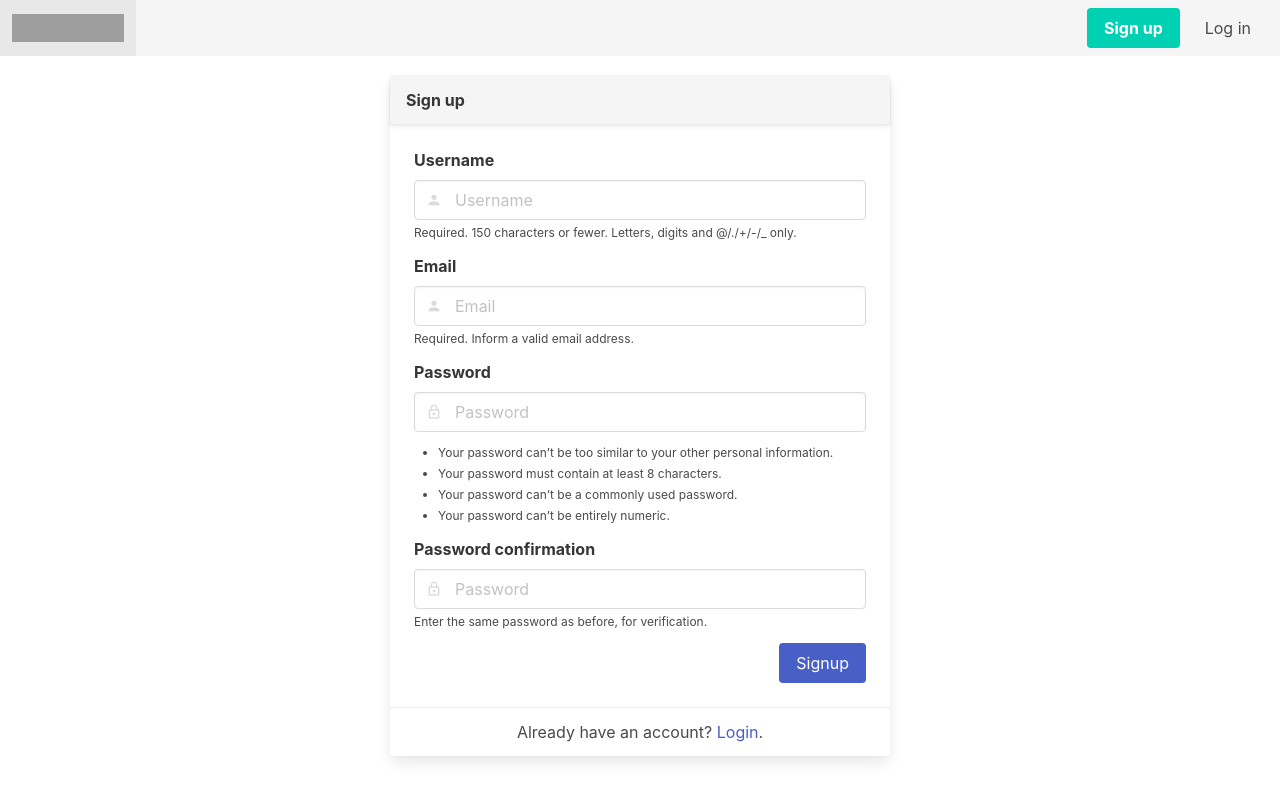
After one commit to Eskimon/fs-travelbook, a Django app: page /user/signup in a window 1280 px wide. The commit adds this page. Run offline with Django 3.2, Linux system fonts and the light colour scheme; style sheets or scripts are compiled from the project's sources; some libraries are stand-ins or nearby versions; grey boxes are pictures that could not be loaded.

Commit message:
Login and signup forms

```diff
--- a/myuser/urls.py
+++ b/myuser/urls.py
@@ -6,6 +6,8 @@ app_name = "myuser"
 
 
 urlpatterns = [
-    # path("", views.homepage, name="homepage"),
-    path("register", views.register, name="register")
+    path("signup", views.signup, name="signup"),
+    path("login", views.login_view, name="login"),
+    path("logout", views.logout_view, name="logout"),
+    path("testing", views.testing, name="testing"),
 ]
--- a/myuser/views.py
+++ b/myuser/views.py
@@ -1,10 +1,12 @@
-from django.contrib.auth import authenticate, login
+from django.contrib import messages
+from django.contrib.auth import authenticate, login, logout
+from django.contrib.auth.forms import AuthenticationForm
 from django.shortcuts import redirect, render
 
 from .forms import NewUserForm
 
 
-def register(request):
+def signup(request):
     if request.method == "POST":
         form = NewUserForm(request.POST)
         if form.is_valid():
@@ -16,4 +18,35 @@ def register(request):
             return redirect("home")
     else:
         form = NewUserForm()
-    return render(request, "signup.html", {"form": form})
+    return render(request, "myuser/signup.html", {"form": form})
+
+
+def login_view(request):
+    if request.method == "POST":
+        form = AuthenticationForm(request, data=request.POST)
+        if form.is_valid():
+            username = form.cleaned_data.get("username")
+            password = form.cleaned_data.get("password")
+            user = authenticate(username=username, password=password)
+            if user is not None:
+                login(request, user)
+                messages.info(request, f"You are now logged in as {username}.")
+                return redirect("home")
+            else:
+                messages.error(request, "Invalid username or password.")
+        else:
+            print("form not valid")
+            messages.error(request, "Invalid username or password.")
+    else:
+        form = AuthenticationForm()
+    return render(request, "myuser/login.html", {"form": form})
+
+
+def logout_view(request):
+    logout(request)
+    return redirect("home")
+
+
+def testing(request):
+    messages.error(request, "Blabla some tests.")
+    return render(request, "base.html")
--- a/templates/base.html
+++ b/templates/base.html
@@ -1,6 +1,9 @@
+{% load static %}
+
 <!doctype html>
 
 <html lang="en">
+
 <head>
   <meta charset="utf-8">
   <meta name="viewport" content="width=device-width, initial-scale=1">
@@ -8,7 +11,7 @@
   <title>{% block title %}{% endblock %}</title>
   <meta name="description" content="{% block description %}{% endblock %}">
   <meta name="author" content="{% block author %}{% endblock %}">
-<!--
+  <!--
   <meta property="og:title" content="A Basic HTML5 Template">
   <meta property="og:type" content="website">
   <meta property="og:url" content="https://www.sitepoint.com/a-basic-html5-template/">
@@ -19,13 +22,75 @@
   <link rel="icon" href="/favicon.svg" type="image/svg+xml">
   <link rel="apple-touch-icon" href="/apple-touch-icon.png">
 
-  <link rel="stylesheet" href="css/styles.css?v=1.0">
+  <link rel="stylesheet" href="{% static 'css/mystyles.css' %}">
+
+  <link rel="stylesheet" href="//cdn.materialdesignicons.com/5.4.55/css/materialdesignicons.min.css">
   {% block head_js %}{% endblock %}
 </head>
 
 <body>
+  <!-- The navbar -->
+  <nav class="navbar is-light" role="navigation" aria-label="main navigation">
+    <div class="navbar-brand">
+      <a class="navbar-item" href="/">
+        <img src="https://bulma.io/images/bulma-logo.png" width="112" height="28">
+      </a>
+
+      <a role="button" class="navbar-burger" aria-label="menu" aria-expanded="false" data-target="navbarBasicExample">
+        <span aria-hidden="true"></span>
+        <span aria-hidden="true"></span>
+        <span aria-hidden="true"></span>
+      </a>
+    </div>
+
+    <div id="navbarBasicExample" class="navbar-menu">
+      {% if user.is_authenticated %}
+      <div class="navbar-start">
+        <a class="navbar-item is-tab">
+          Map
+        </a>
+
+        <a class="navbar-item is-tab">
+          Flights
+        </a>
+
+        <a class="navbar-item is-tab">
+          Pictures
+        </a>
+      </div>
+      <div class="navbar-end">
+        <div class="navbar-item">
+          <div class="buttons">
+            <a class="button is-light" href="{% url 'myuser:logout' %}">
+              Logout
+            </a>
+          </div>
+        </div>
+      </div>
+      {% else %}
+      <div class="navbar-end">
+        <div class="navbar-item">
+          <div class="buttons">
+            <a class="button is-primary" href="{% url 'myuser:signup' %}">
+              <strong>Sign up</strong>
+            </a>
+            <a class="button is-light" href="{% url 'myuser:login' %}">
+              Log in
+            </a>
+          </div>
+        </div>
+      </div>
+      {% endif %}
+    </div>
+  </nav>
+
+  {% include 'messages.part.html' %}
+
   {% block content %}{% endblock %}
-  <script src="js/scripts.js"></script>
+
+  <script src="{% static 'js/bundle.js' %}"></script>
+
   {% block footer_js %}{% endblock %}
 </body>
+
 </html>
--- /dev/null
+++ b/templates/home.html
@@ -0,0 +1,5 @@
+{% extends 'base.html' %}
+
+{% block content %}
+<h1>Home</h1>
+{% endblock %}
--- /dev/null
+++ b/templates/messages.part.html
@@ -0,0 +1,16 @@
+<!-- Messages from backend -->
+{% if messages %}
+<div class="messages-wrapper">
+  {% for message in messages %}
+  <div class="notification is-light
+    {% if message.level == DEFAULT_MESSAGE_LEVELS.INFO %}is-info{% endif %}
+    {% if message.level == DEFAULT_MESSAGE_LEVELS.SUCCESS %}is-success{% endif %}
+    {% if message.level == DEFAULT_MESSAGE_LEVELS.WARNING %}is-warning{% endif %}
+    {% if message.level == DEFAULT_MESSAGE_LEVELS.ERROR %}is-danger{% endif %}
+  ">
+    <button class="delete"></button>
+    {{ message }}
+  </div>
+  {% endfor %}
+</div>
+{% endif %}
--- /dev/null
+++ b/templates/myuser/signup.html
@@ -0,0 +1,107 @@
+{% extends 'base.html' %}
+
+{% block content %}
+<div class="login-box">
+  <div class="card">
+    <header class="card-header has-background-light">
+      <p class="card-header-title">Sign up</p>
+    </header>
+    <div class="card-content">
+      <div class="content">
+        <form method="post">
+          {% csrf_token %}
+
+          {% if form.non_field_errors %}
+          <p class="help is-danger">{{ form.non_field_errors }}</p>
+          {% endif %}
+
+          <div class="field">
+            <label class="label" for="{{ form.username.id_for_label }}">{{ form.username.label }}</label>
+            <div class="control has-icons-left">
+              <input required class="input" type="text" name="{{ form.username.html_name  }}" id="{{ form.username.id_for_label }}" placeholder="Username" value="{{ form.username.value|default_if_none:"" }}" pattern="[\w.@+-]+">
+              <span class="icon is-small is-left">
+                <i class="mdi mdi-account"></i>
+              </span>
+            </div>
+            {% for error in form.username.errors %}
+            <p class="help is-danger">{{ error }}</p>
+            {% endfor %}
+            <div class="help">{{ form.username.help_text }}</div>
+          </div>
+
+          <div class="field">
+            <label class="label" for="{{ form.email.id_for_label }}">{{ form.email.label }}</label>
+            <div class="control has-icons-left">
+              <input required class="input" type="email" name="{{ form.email.html_name  }}" id="{{ form.email.id_for_label }}" placeholder="Email" value="{{ form.email.value|default_if_none:"" }}">
+              <span class="icon is-small is-left">
+                <i class="mdi mdi-account"></i>
+              </span>
+            </div>
+            {% for error in form.email.errors %}
+            <p class="help is-danger">{{ error }}</p>
+            {% endfor %}
+            <div class="help">{{ form.email.help_text }}</div>
+          </div>
+
+          <div class="field">
+            <label class="label" for="{{ form.password1.id_for_label }}">{{ form.password1.label }}</label>
+            <div class="control has-icons-left">
+              <input required class="input" type="password" name="{{ form.password1.html_name  }}" id="{{ form.password1.id_for_label }}" placeholder="Password">
+              <span class="icon is-small is-left">
+                <i class="mdi mdi-lock-outline"></i>
+              </span>
+            </div>
+            {% for error in form.password1.errors %}
+            <p class="help is-danger">{{ error }}</p>
+            {% endfor %}
+            <div class="help">{{ form.password1.help_text }}</div>
+          </div>
+
+          <div class="field">
+            <label class="label" for="{{ form.password2.id_for_label }}">{{ form.password2.label }}</label>
+            <div class="control has-icons-left">
+              <input required class="input" type="password" name="{{ form.password2.html_name  }}" id="{{ form.password2.id_for_label }}" placeholder="Password">
+              <span class="icon is-small is-left">
+                <i class="mdi mdi-lock-outline"></i>
+              </span>
+            </div>
+            {% for error in form.password2.errors %}
+            <p class="help is-danger">{{ error }}</p>
+            {% endfor %}
+            <div class="help">{{ form.password2.help_text }}</div>
+          </div>
+          <div class="control has-text-right">
+            <button class="button is-link" type="submit">Signup</button>
+          </div>
+        </form>
+      </div>
+    </div>
+    <footer class="card-footer">
+      <p class="card-footer-item">
+        <span>Already have an account? <a href="{% url 'myuser:login' %}">Login</a>.</span>
+      </p>
+    </footer>
+  </div>
+</div>
+
+{% comment %}
+<h2>Sign up</h2>
+<form method="post">
+  {% csrf_token %}
+  {% for field in form %}
+    <p>
+      {{ field.label_tag }}<br>
+      {{ field }}
+      {% if field.help_text %}
+        <small style="color: grey">{{ field.help_text }}</small>
+      {% endif %}
+      {% for error in field.errors %}
+        <p style="color: red">{{ error }}</p>
+      {% endfor %}
+    </p>
+  {% endfor %}
+  <button type="submit">Sign up</button>
+</form>
+{% endcomment %}
+
+{% endblock %}
```
Also changed, not shown: myuser/templates/signup.html (deleted, +0 -22 lines), templates/myuser/login.html (added, +57 -0 lines).
